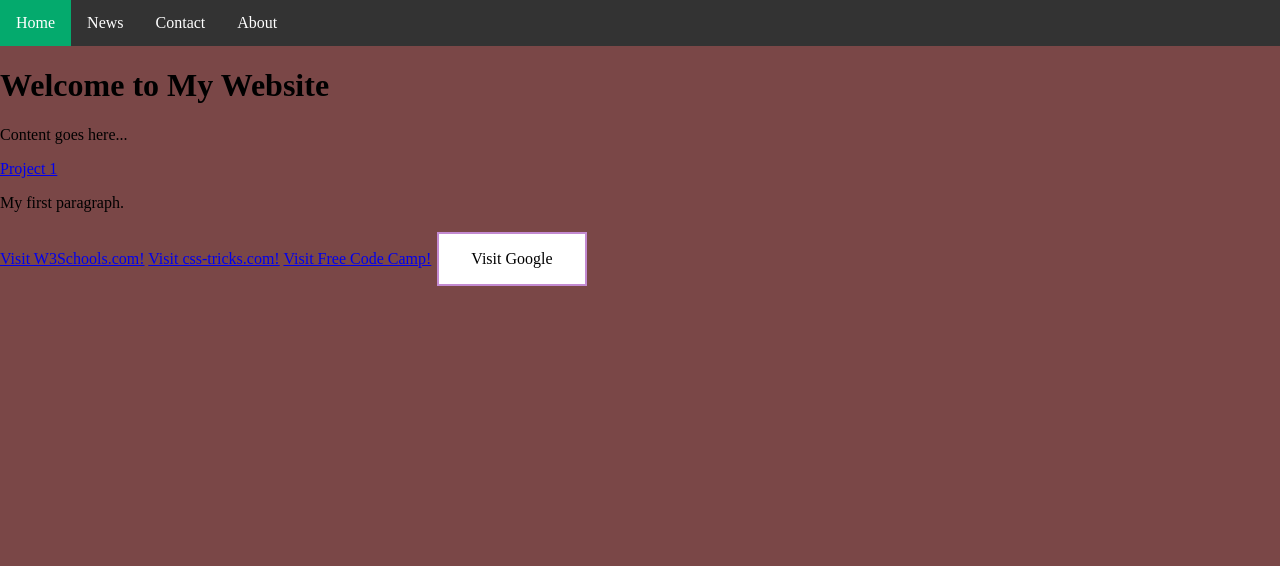
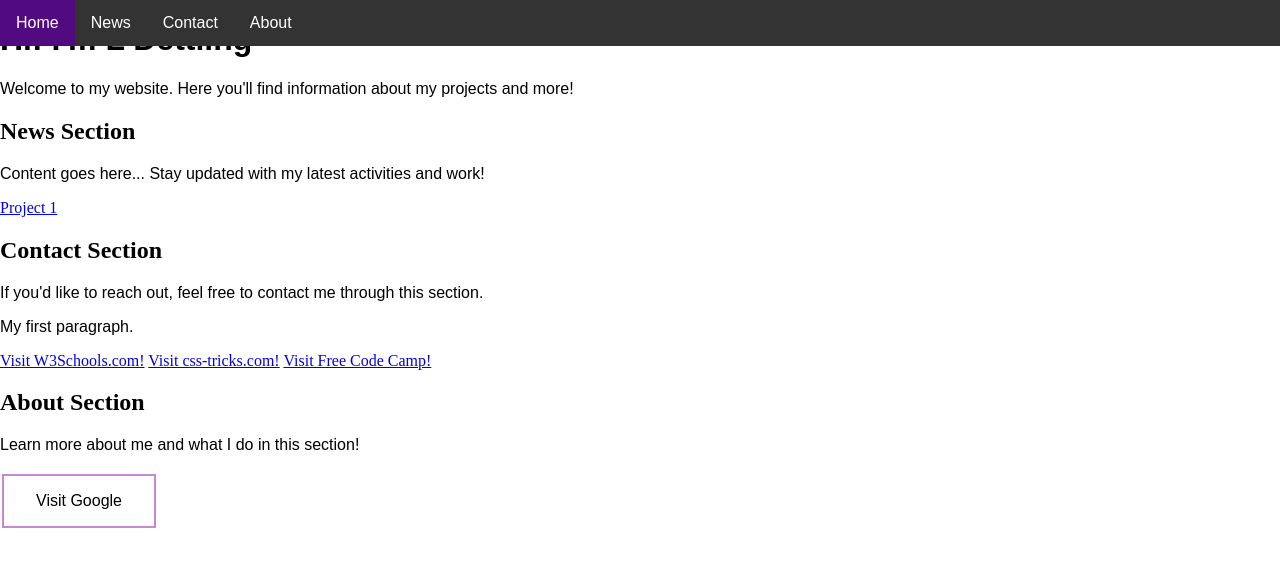
Before and after one commit to tdettling/-CIS641-HW2-Dettling, a plain HTML site: page index.html in a window 1280 px wide. Drawn offline with Linux system fonts and the light colour scheme.

Commit message:
wip: sticky navbar + color changes
Signed-off-by: L Dettling <tdettling@tds.net>

```diff
--- a/index.html
+++ b/index.html
@@ -2,39 +2,50 @@
 <html lang="en">
 <head>
     <meta charset="UTF-8">
-    <meta name="viewport" type="text/css" content="width=device-width, initial-scale=1.0">
+    <meta name="viewport" content="width=device-width, initial-scale=1.0">
     <title>Responsive Navbar</title>
     <link rel="stylesheet" href="styles.css">
 </head>
 
 <body>
+
+    <!-- Navbar -->
     <ul>
         <li><a class="active" href="#home">Home</a></li>
         <li><a href="#news">News</a></li>
         <li><a href="#contact">Contact</a></li>
         <li><a href="#about">About</a></li>
     </ul>
-    <h1>Welcome to My Website</h1>
-    <p>Content goes here...</p>
 
+    <!-- Content Sections -->
+    <div id="home" class="section">
+        <h1>Hi! I'm L Dettling</h1>
+        <p>Welcome to my website. Here you'll find information about my projects and more!</p>
+    </div>
 
-    <p class = "project-tile"></p>
-    <a href = "https://tdettling.github.io/-CIS641-HW2-Dettling/"> Project 1 </a>
+    <div id="news" class="section">
+        <h2>News Section</h2>
+        <p>Content goes here... Stay updated with my latest activities and work!</p>
+        <p class="project-tile"></p>
+        <a href="https://tdettling.github.io/-CIS641-HW2-Dettling/">Project 1</a>
+    </div>
 
+    <div id="contact" class="section">
+        <h2>Contact Section</h2>
+        <p>If you'd like to reach out, feel free to contact me through this section.</p>
         <p>My first paragraph.</p>
         <a href="https://www.w3schools.com/html/html_links.asp">Visit W3Schools.com!</a>
         <a href="https://css-tricks.com/snippets/html/responsive-meta-tag/">Visit css-tricks.com!</a>
         <a href="https://forum.freecodecamp.org/t/nav-bar-with-link-to-section-in-same-page/501465">Visit Free Code Camp!</a>
+    </div>
 
+    <div id="about" class="section">
+        <h2>About Section</h2>
+        <p>Learn more about me and what I do in this section!</p>
         <a href="https://www.google.com" target="_blank" rel="noopener" class="button button1">
             Visit Google
         </a>
-
-
-
-
-
-
+    </div>
 
 </body>
 </html>
--- a/styles.css
+++ b/styles.css
@@ -1,15 +1,21 @@
+/* General styling */
 body {
     margin: 0;
-    background-color: rgb(122, 71, 71);
+    background-color: #fff; /* Use hex for consistency */
     font-size: 100%;
 }
 
+/* Navigation bar styling */
 ul {
     list-style-type: none;
     margin: 0;
     padding: 0;
     overflow: hidden;
     background-color: #333;
+    position: fixed;
+    top: 0;
+    width: 100%;
+    z-index: 1000; /* Ensures the navbar stays on top */
 }
 
 li {
@@ -22,16 +28,19 @@ ul {
     text-align: center;
     padding: 14px 16px;
     text-decoration: none;
+    font-family: Arial, sans-serif; /* Ensures a clean, readable font */
 }
 
 li a:hover:not(.active) {
     background-color: #111;
 }
 
+/* Active link styling */
 .active {
-    background-color: #04AA6D;
+    background-color: #520a81;
 }
 
+/* Button styling */
 .button {
     border: none;
     color: white;
@@ -43,6 +52,7 @@ ul {
     margin: 4px 2px;
     transition-duration: 0.4s;
     cursor: pointer;
+    font-family: Arial, sans-serif;
 }
 
 .button1 {
@@ -56,11 +66,18 @@ ul {
     color: white;
 }
 
+/* Heading and paragraph styling */
 h1 {
-    color: rgb(0, 0, 0);
+    color: #000; /* Use hex for consistency */
+    font-family: Arial, sans-serif;
 }
 
 p {
-    color: rgb(0, 0, 0);
+    color: #000;
+    font-family: Arial, sans-serif;
 }
-body {margin: 0;}
+
+/* Ensure body margin is 0 */
+body {
+    margin: 0;
+}
```
Lines whose indentation alone changed are shown as unchanged.
